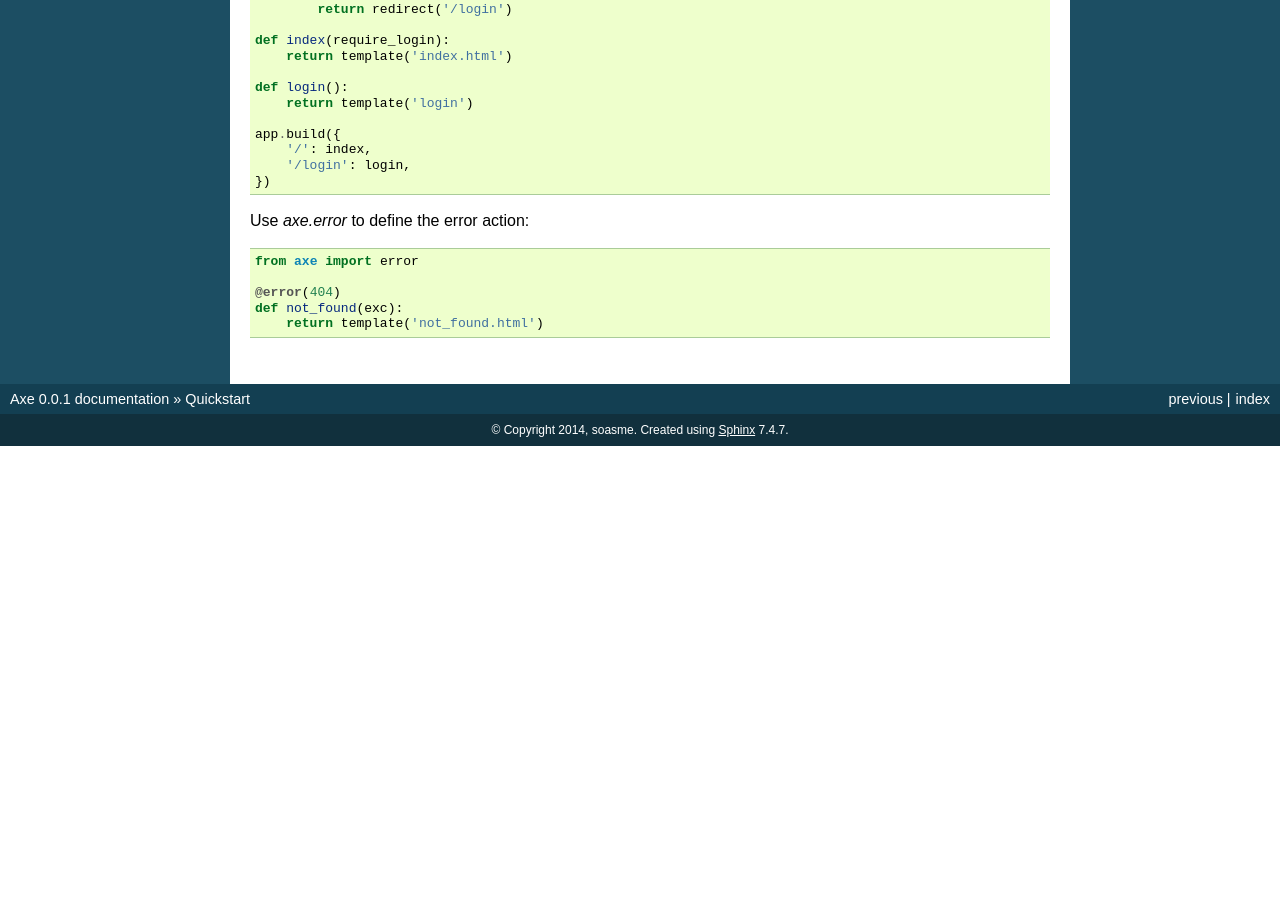
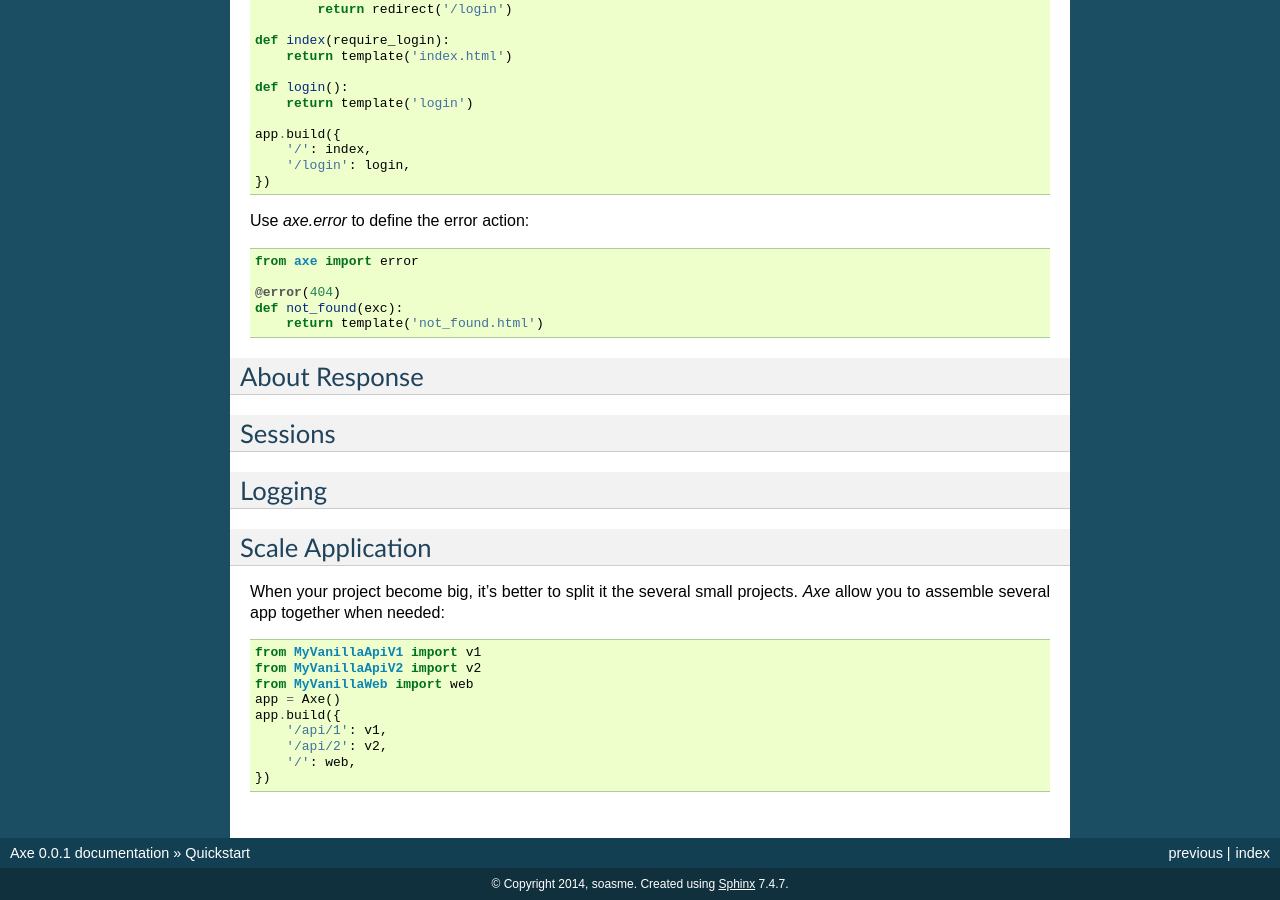
Before and after one commit to soasme/axe, a Sphinx documentation site: the page built from docs/quick_start.rst, in a window 1280 px wide and 900 px high, scrolled down 2003 px. Built offline with Sphinx 7.4.7, drawn with Linux system fonts in a browser that asks for light colours; before the commit the page ends 2449 px from its top, so only the background shows below that; some of the changed text lies outside the part shown.

Commit message:
Define scale application documentations.

```diff
--- a/docs/quick_start.rst
+++ b/docs/quick_start.rst
@@ -137,3 +137,28 @@ Use `axe.error` to define the error action::
     @error(404)
     def not_found(exc):
         return template('not_found.html')
+
+About Response
+--------------
+
+Sessions
+--------
+
+Logging
+-------
+
+Scale Application
+-----------------
+
+When your project become big, it's better to split it the several small projects.
+`Axe` allow you to assemble several app together when needed::
+
+    from MyVanillaApiV1 import v1
+    from MyVanillaApiV2 import v2
+    from MyVanillaWeb import web
+    app = Axe()
+    app.build({
+        '/api/1': v1,
+        '/api/2': v2,
+        '/': web,
+    })
```
